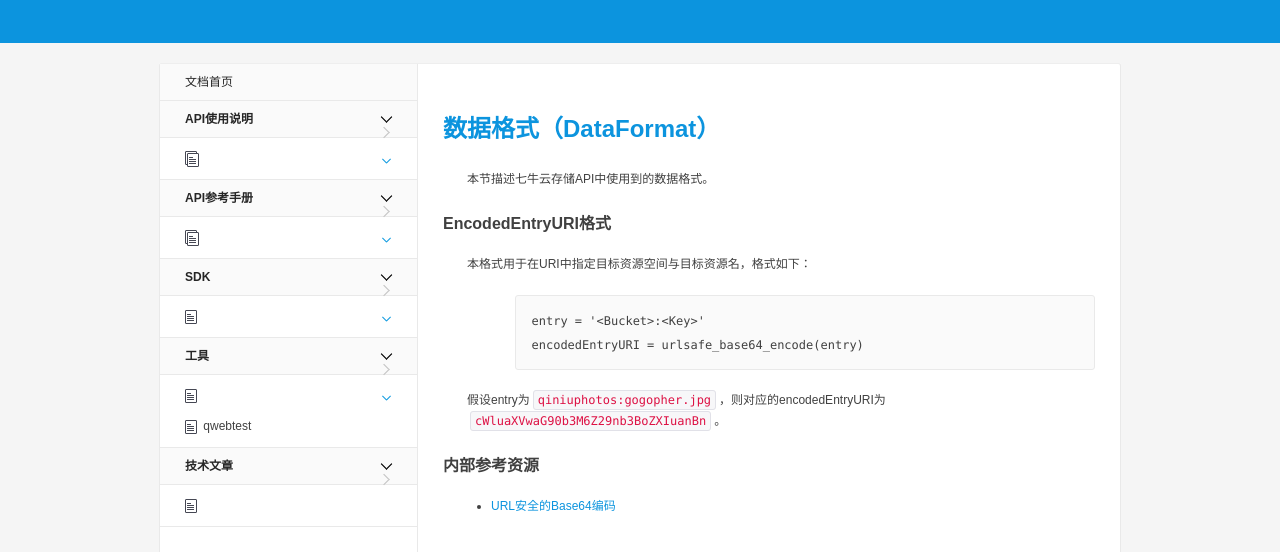
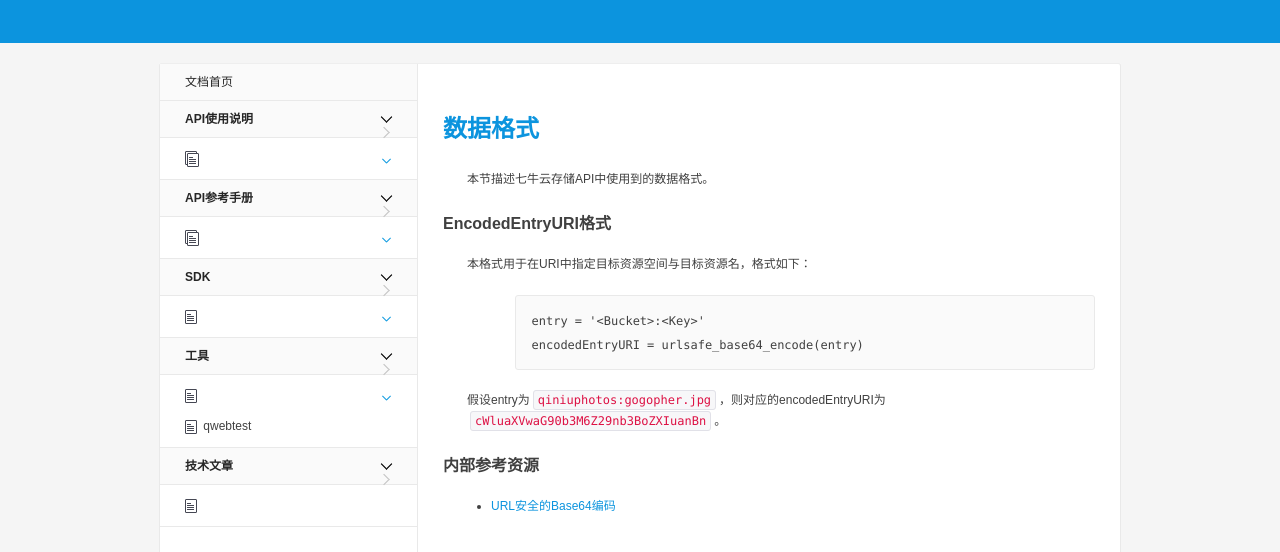
Before and after one commit to qiniu/developer.qiniu.com, a Jekyll site: the page built from docs/v6/api/reference/data-formats.md, in a window 1280 px wide. Shown: the top 552 px of the page. Built offline with Jekyll 4.4.1, drawn with Linux system fonts in a browser that asks for light colours; comment, search, counter and statistics services are not loaded.

Commit message:
Update data-formats.md
Removed the useless English name.

```diff
--- a/docs/v6/api/reference/data-formats.md
+++ b/docs/v6/api/reference/data-formats.md
@@ -1,11 +1,11 @@
 ---
 layout: docs
-title: 数据格式（DataFormat）
+title: 数据格式
 order: 150
 ---
 
 <a id="data-format"></a>
-# 数据格式（DataFormat）
+# 数据格式
 
 本节描述七牛云存储API中使用到的数据格式。
 
```
